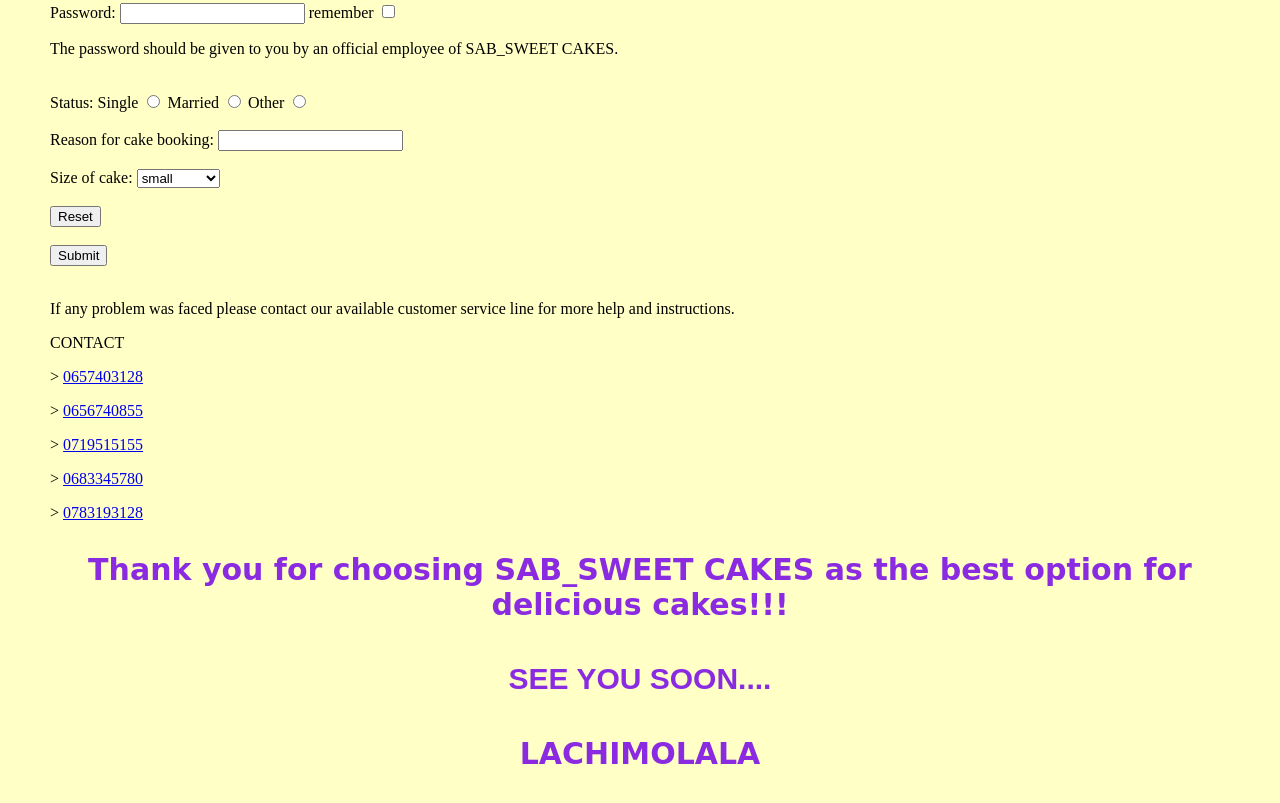
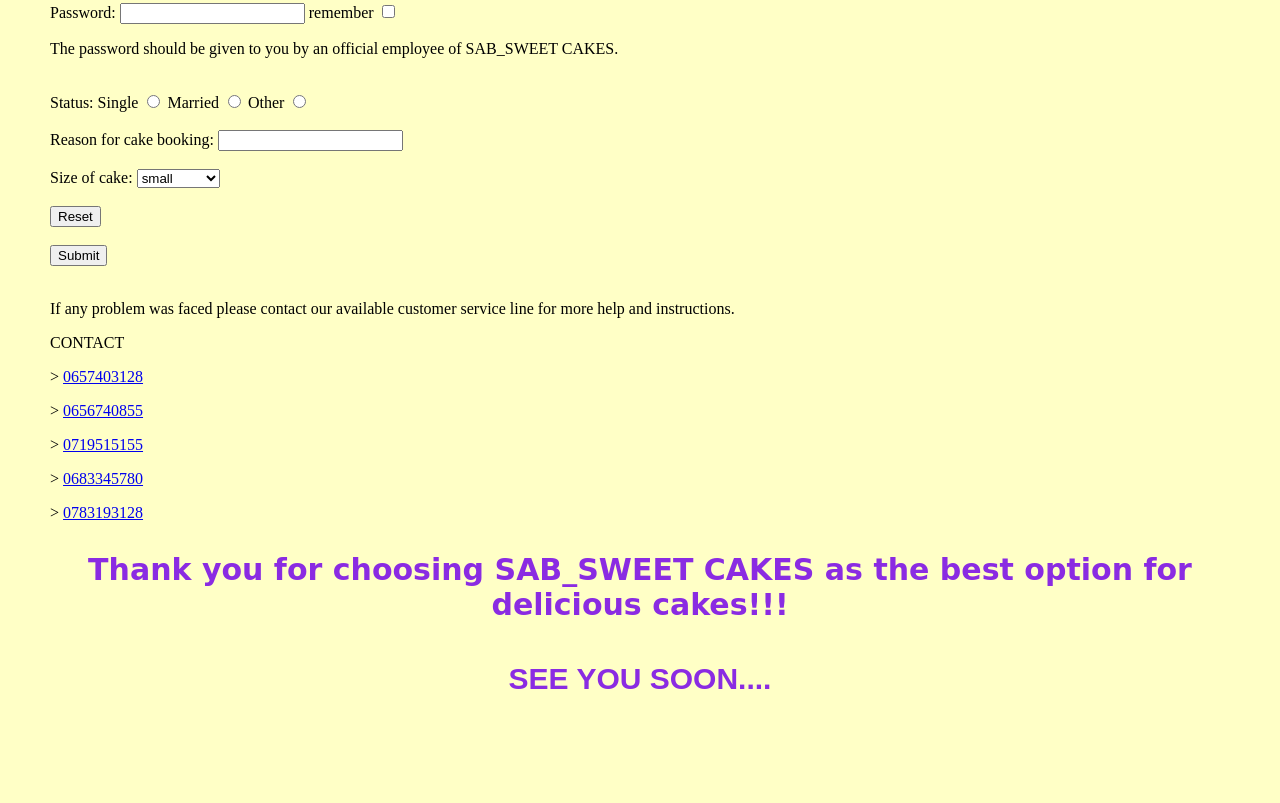
Before and after one commit to KindMellow/web1-app, a plain HTML site: page index.html in a window 1280 px wide. Shown: the part 562-1365 px from the top of the page. After the commit the page ends 1308 px from the top, so only its background shows below. Drawn offline with Linux system fonts and the light colour scheme.

Commit message:
removed some code

```diff
--- a/index.html
+++ b/index.html
@@ -135,6 +135,5 @@
     </form>
 <h3>Thank you for choosing SAB_SWEET CAKES as the best option for delicious cakes!!!</h3>
 <h4>SEE YOU SOON....</h4>
-<h3>LACHIMOLALA</h3>
 </body>
 </html>
```
